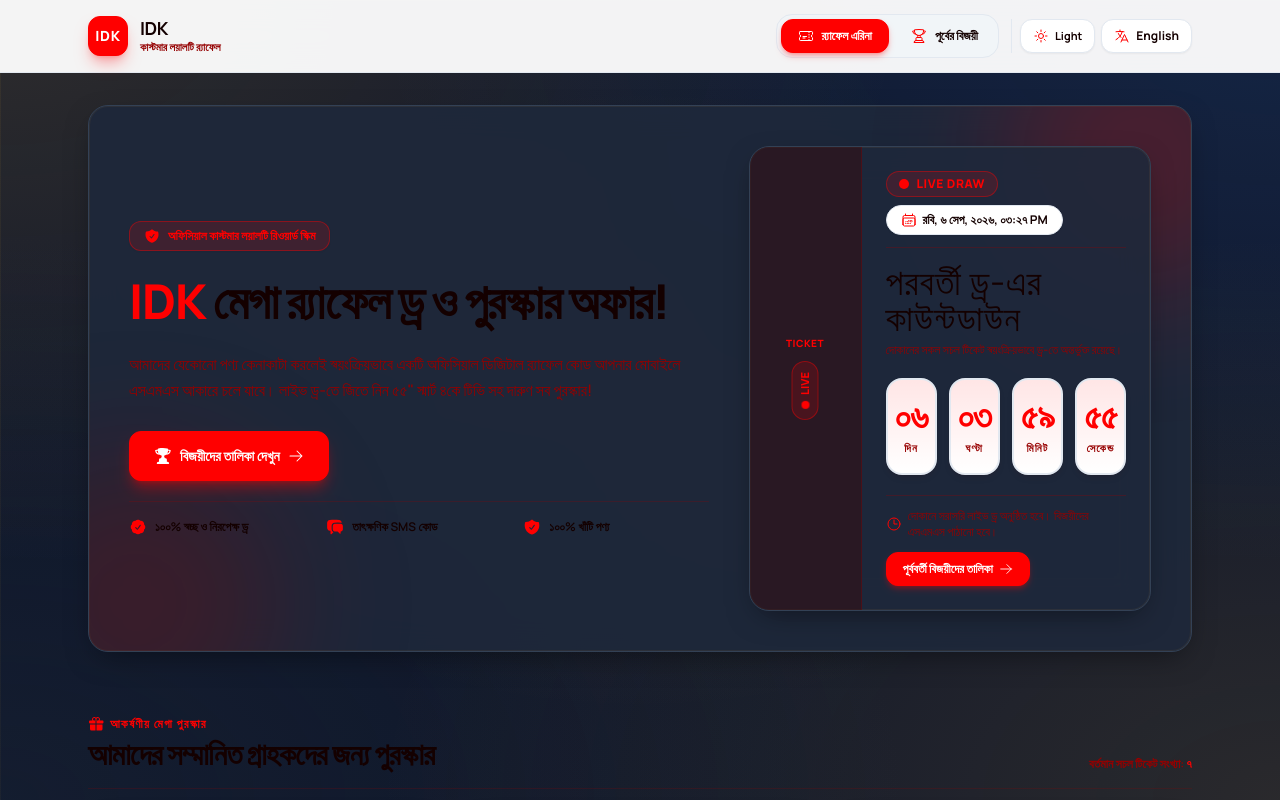
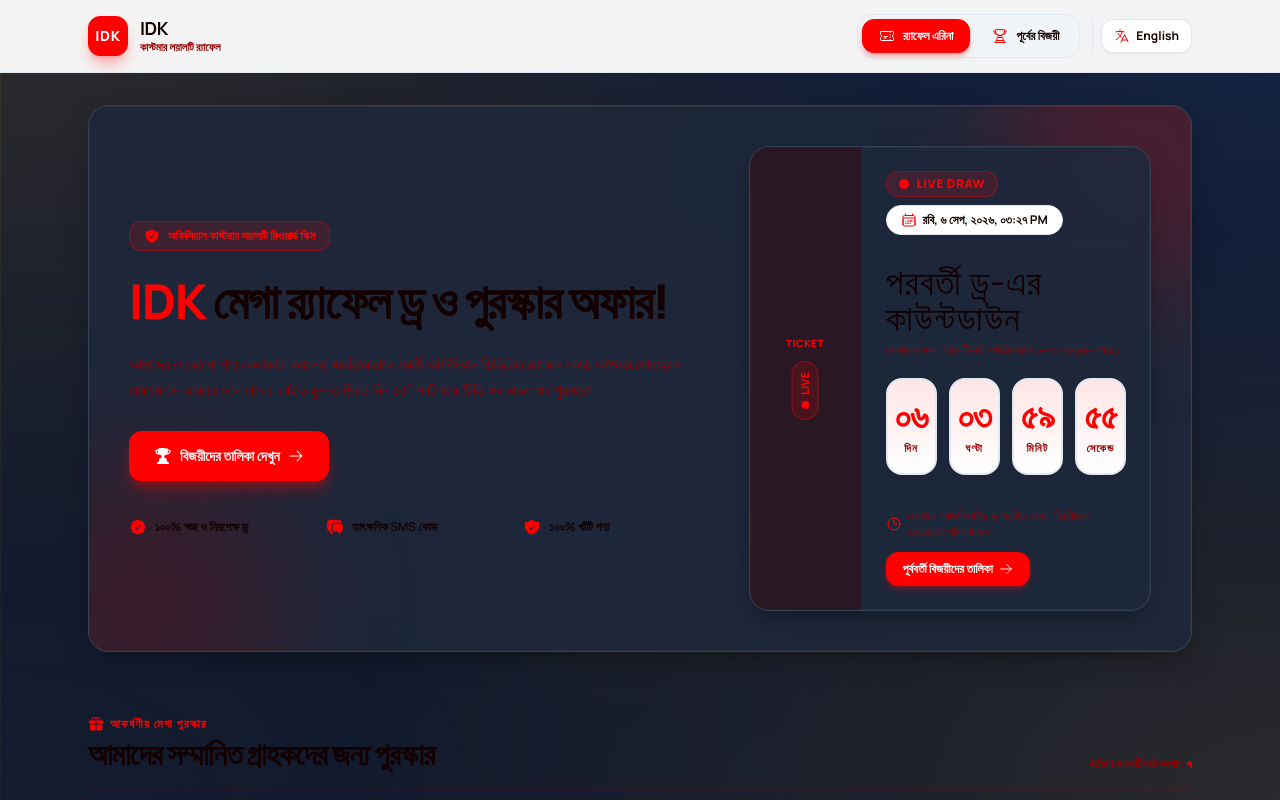
Before and after one commit to mjunayed2003/idk, a Next.js app: page / in a window 1280 px wide. Shown: the top 800 px of the page. Built offline with nearby package versions, Linux system fonts and the light colour scheme.

Commit message:
feat: implement responsive Navbar component with language switcher and navigation links

```diff
--- a/components/Navbar.tsx
+++ b/components/Navbar.tsx
@@ -74,27 +74,8 @@ export default function Navbar() {
             })}
           </nav>
 
-          {/* Theme Switcher */}
+          {/* Language Switcher Only (No Dark Button) */}
           <div className="ml-1 pl-2 border-l border-slate-200 dark:border-[#3D0000] flex items-center gap-1.5">
-            <button
-              type="button"
-              onClick={toggleTheme}
-              className="flex items-center gap-1.5 rounded-xl border border-slate-200 dark:border-[#950101]/30 bg-white dark:bg-[#3D0000]/50 hover:bg-slate-50 dark:hover:bg-[#3D0000] px-3 py-2 text-xs font-bold text-[#140000] dark:text-[#ffffff] transition-all shadow-xs"
-              title={theme === "dark" ? "Switch to White (Light) Theme" : "Switch to Dark Theme"}
-            >
-              {theme === "dark" ? (
-                <>
-                  <HiOutlineSun className="h-4 w-4 text-[#FF0000]" />
-                  <span className="hidden lg:inline text-[11px]">Light</span>
-                </>
-              ) : (
-                <>
-                  <HiOutlineMoon className="h-4 w-4 text-[#950101]" />
-                  <span className="hidden lg:inline text-[11px]">Dark</span>
-                </>
-              )}
-            </button>
-
             {/* Language Switcher */}
             <button
               type="button"
@@ -109,15 +90,6 @@ export default function Navbar() {
 
         {/* Mobile Actions */}
         <div className="flex items-center gap-1.5 md:hidden">
-          <button
-            type="button"
-            onClick={toggleTheme}
-            className="flex items-center justify-center h-9 w-9 rounded-xl border border-slate-200 dark:border-[#950101]/30 bg-white dark:bg-[#3D0000]/50 text-[#140000] dark:text-[#ffffff]"
-            aria-label="Toggle Theme"
-          >
-            {theme === "dark" ? <HiOutlineSun className="h-4 w-4 text-[#FF0000]" /> : <HiOutlineMoon className="h-4 w-4 text-[#950101]" />}
-          </button>
-
           <button
             type="button"
             onClick={toggleLanguage}
```
